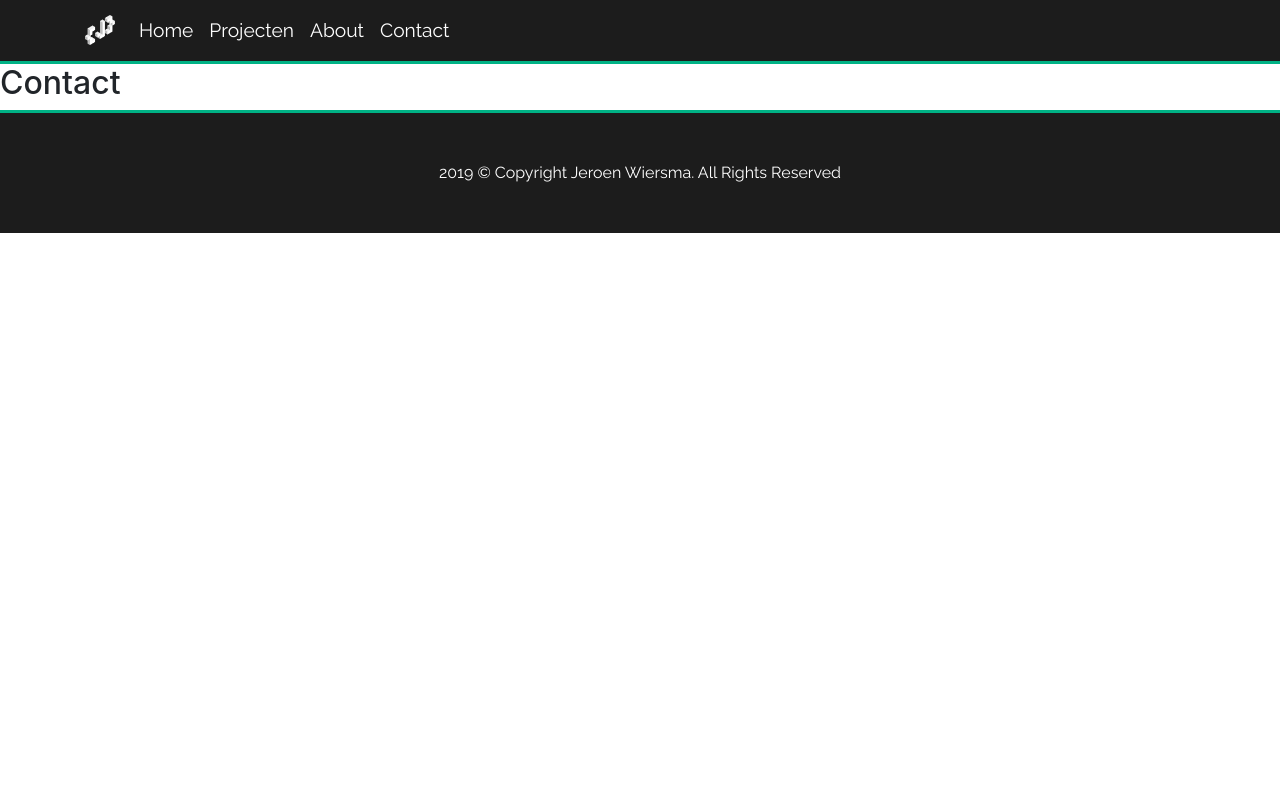
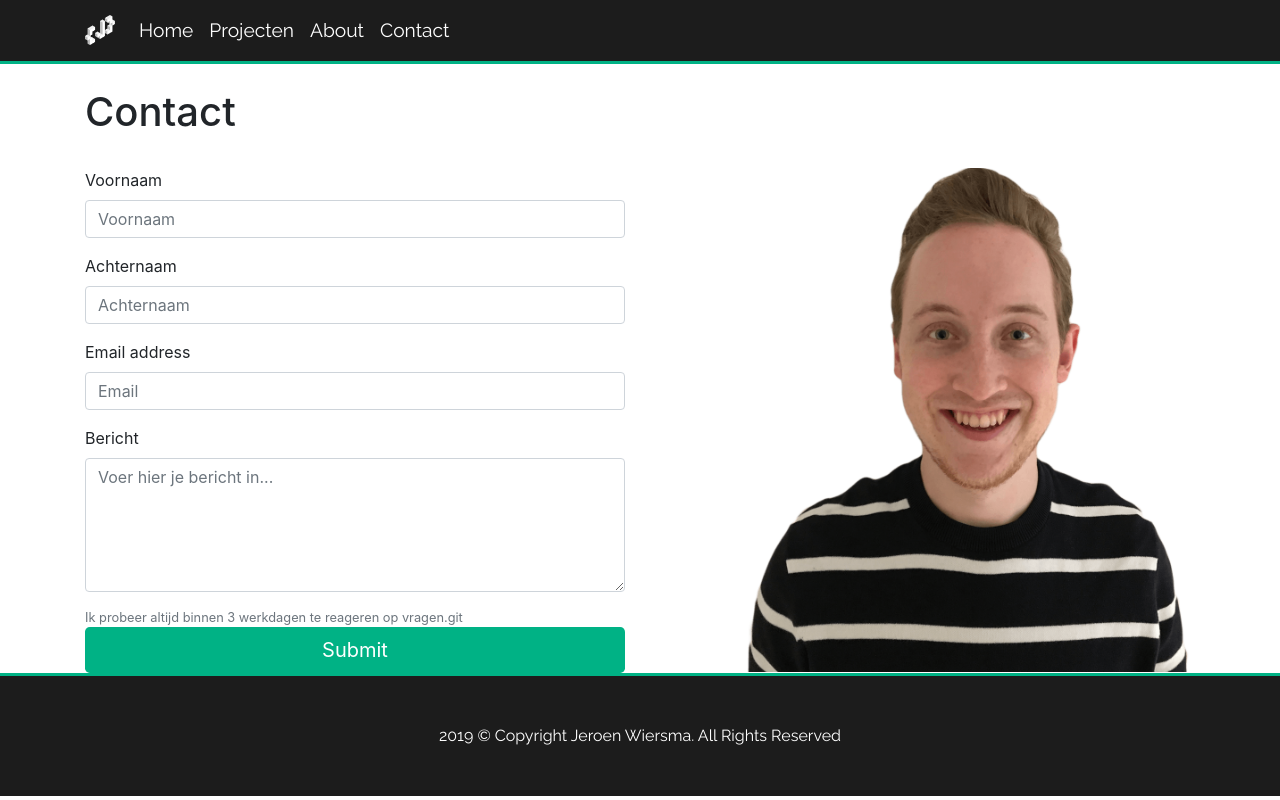
Before and after one commit to JeroenWGG/Portfolio, a React (Create React App) app: page /contact in a window 1280 px wide. Built offline with nearby package versions, Linux system fonts and the light colour scheme; what react-pose would draw is missing.

Commit message:
manual transfer

```diff
--- a/src/components/Contact.jsx
+++ b/src/components/Contact.jsx
@@ -1,12 +1,58 @@
 import React, { Component } from "react";
+import Row from "react-bootstrap/Row";
+import Container from "react-bootstrap/Container";
+import Col from "react-bootstrap/Col";
+import Form from "react-bootstrap/Form";
+import Button from "react-bootstrap/Button";
+import Image from "react-bootstrap/Image";
 
 class Contact extends Component {
   constructor(props) {
     super(props);
     this.state = {};
   }
+
   render() {
-    return <h2>Contact</h2>;
+    return (
+      <Container>
+        <h1 className="pt-4 pb-4">Contact</h1>
+        <Row>
+          <Col>
+            <Form>
+              <Form.Group controlId="formBasicFirstName">
+                <Form.Label>Voornaam</Form.Label>
+                <Form.Control type="text" placeholder="Voornaam" />
+              </Form.Group>
+              <Form.Group controlId="formBasicLastName">
+                <Form.Label>Achternaam</Form.Label>
+                <Form.Control type="text" placeholder="Achternaam" />
+              </Form.Group>
+              <Form.Group controlId="formBasicEmail">
+                <Form.Label>Email address</Form.Label>
+                <Form.Control type="email" placeholder="Email" />
+              </Form.Group>
+              <Form.Group controlId="exampleForm.ControlTextarea1">
+                <Form.Label>Bericht</Form.Label>
+                <Form.Control
+                  as="textarea"
+                  rows="5"
+                  placeholder="Voer hier je bericht in..."
+                />
+              </Form.Group>
+              <Form.Text className="text-muted">
+                Ik probeer altijd binnen 3 werkdagen te reageren op vragen.git
+              </Form.Text>
+              <Button variant="primary" type="submit" size="lg" block>
+                Submit
+              </Button>
+            </Form>
+          </Col>
+          <Col md={12} lg={6}>
+            <Image className="contactImage" src="/img/uitsnedenklein.png" />
+          </Col>
+        </Row>
+      </Container>
+    );
   }
 }
 
--- a/src/components/Project1.jsx
+++ b/src/components/Project1.jsx
@@ -2,7 +2,6 @@ import React, { Component } from "react";
 import Row from "react-bootstrap/Row";
 import Container from "react-bootstrap/Container";
 import Col from "react-bootstrap/Col";
-import Image from "react-bootstrap/Image";
 import Title from "./Title";
 import ZoomImg from './ZoomImg';
 
--- a/src/components/Project2.jsx
+++ b/src/components/Project2.jsx
@@ -2,7 +2,6 @@ import React, { Component } from "react";
 import Row from "react-bootstrap/Row";
 import Container from "react-bootstrap/Container";
 import Col from "react-bootstrap/Col";
-import Image from "react-bootstrap/Image";
 import Title from "./Title";
 import ZoomImg from './ZoomImg';
 
--- a/src/components/Project3.jsx
+++ b/src/components/Project3.jsx
@@ -2,7 +2,6 @@ import React, { Component } from "react";
 import Row from "react-bootstrap/Row";
 import Container from "react-bootstrap/Container";
 import Col from "react-bootstrap/Col";
-import Image from "react-bootstrap/Image";
 import Title from "./Title";
 import ZoomImg from './ZoomImg';
 
--- a/src/components/Project4.jsx
+++ b/src/components/Project4.jsx
@@ -2,7 +2,6 @@ import React, { Component } from "react";
 import Row from "react-bootstrap/Row";
 import Container from "react-bootstrap/Container";
 import Col from "react-bootstrap/Col";
-import Image from "react-bootstrap/Image";
 import Title from "./Title";
 import ZoomImg from './ZoomImg';
 
--- a/src/components/Project5.jsx
+++ b/src/components/Project5.jsx
@@ -2,7 +2,6 @@ import React, { Component } from "react";
 import Row from "react-bootstrap/Row";
 import Container from "react-bootstrap/Container";
 import Col from "react-bootstrap/Col";
-import Image from "react-bootstrap/Image";
 import Title from "./Title";
 import ZoomImg from './ZoomImg';
 
--- a/src/css/index.css
+++ b/src/css/index.css
@@ -1,9 +1,8 @@
 @import url("https://fonts.googleapis.com/css?family=Raleway&display=swap");
 
-p{
+p {
   font-family: "Raleway", sans-serif !important;
 }
-
 
 /* NAVBAR */
 
@@ -42,12 +41,47 @@ p{
       rgba(0, 178, 133, 0.7)
     ),
     url(../img/banner.jpg);
-
-  background-size: cover;
+  -webkit-animation: gradientBG 30s ease infinite;
+  -moz-animation: gradientBG 30s ease infinite;
+  animation: gradientBG 30s ease infinite;
   height: calc(100vh - 63px);
   display: flex;
   align-items: center;
   justify-content: center;
+}
+
+@-webkit-keyframes gradientBG {
+  0% {
+    background-position: 0% 50%;
+  }
+  50% {
+    background-position: 100% 50%;
+  }
+  100% {
+    background-position: 0% 50%;
+  }
+}
+@-moz-keyframes gradientBG {
+  0% {
+    background-position: 0% 50%;
+  }
+  50% {
+    background-position: 100% 50%;
+  }
+  100% {
+    background-position: 0% 50%;
+  }
+}
+@keyframes gradientBG {
+  0% {
+    background-position: 0% 50%;
+  }
+  50% {
+    background-position: 100% 50%;
+  }
+  100% {
+    background-position: 0% 50%;
+  }
 }
 
 .header h2 {
@@ -59,14 +93,14 @@ p{
   color: #fff;
 }
 
-.profile{
+.profile {
   box-shadow: 3px 3px 3px rgba(28, 28, 28, 0.2);
   border-radius: 10px;
   margin-bottom: 1rem;
   width: 150px;
 }
 
-.smaller{
+.smaller {
   box-shadow: 3px 3px 3px rgba(28, 28, 28, 0.2);
   border-bottom: #00b285 10px solid;
   border-radius: 10px;
@@ -110,32 +144,32 @@ p{
   top: 100%;
 }
 
-.projecten h1 a{
+.projecten h1 a {
   font-size: 32px;
-  padding-right:15px;
-  color:#1c1c1c;
+  padding-right: 15px;
+  color: #1c1c1c;
   transition: ease-in-out 0.2s;
 }
 
-.projecten h1 a:hover{
+.projecten h1 a:hover {
   text-decoration: none;
   color: #00b285;
   transition: ease-in-out 0.2s;
 }
 
-.imageStyle img{
+.imageStyle img {
   box-shadow: 3px 3px 3px rgba(28, 28, 28, 0.2);
   border-bottom: #00b285 10px solid;
 }
 
 /* ABOUT */
 
-.progress{
+.progress {
   height: 2rem;
   margin-bottom: 15px;
 }
 
-.progress-bar{
+.progress-bar {
   font-family: "Raleway", sans-serif !important;
   font-weight: bold;
   font-size: 16px;
@@ -169,26 +203,42 @@ p{
   z-index: 9000;
 }
 
-
 /* Footer */
 
-.footer{
-  color:#fff;
+.footer {
+  color: #fff;
   font-family: "Raleway", sans-serif !important;
 }
 
-.footerWrapper{
+.footerWrapper {
   border-top: 3px solid #00b285;
   background-color: #1c1c1c;
   flex-shrink: 0;
 }
 
-
-.html, body {
+.html,
+body {
   height: 100%;
 }
 
-body{
-  display:flex;
+body {
+  display: flex;
   flex-direction: column;
 }
+
+/* CONTACT */
+
+.btn-primary {
+  background-color: #00b285;
+  border: #00b285;
+}
+
+.btn-primary:hover {
+  background-color: rgba(0, 178, 133, 0.8);
+}
+
+.contactImage {
+  width: 100%;
+  max-width: 450px;
+  float: right;
+}
```
Also changed, not shown: src/components/Header.jsx (+4 -10 lines), src/components/Project6.jsx (+9 -11 lines), public/img/uitsnedenklein.png (added).
